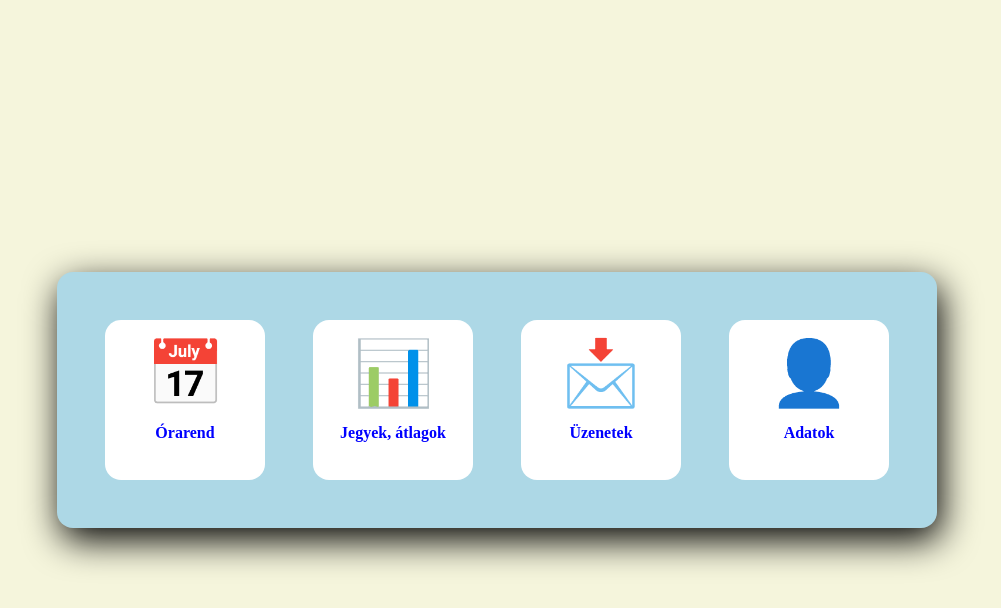
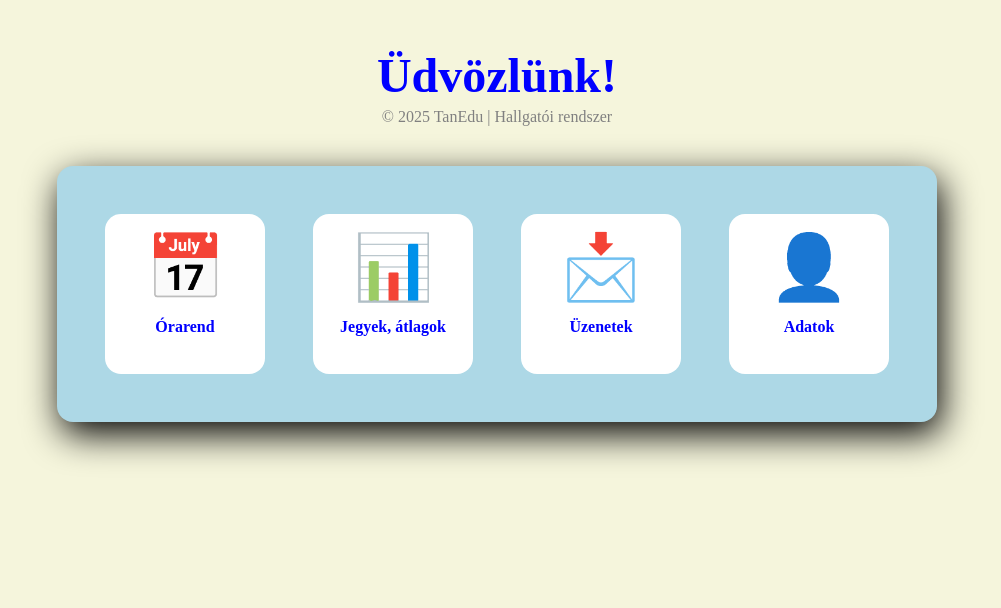
Before and after one commit to ricsix19/SZFM-TANEDU-PROJECT, a plain HTML site: page frontend/homepage.html in a window 1280 px wide. Shown: the whole page, without its empty margins (143-1144 px from the left). Drawn offline with Linux system fonts and the light colour scheme.

Commit message:
kezdőoldal 1.2

```diff
--- a/frontend/homepage.html
+++ b/frontend/homepage.html
@@ -7,7 +7,11 @@
     <title>Kezdőoldal</title>
 </head>
 <body>
-    <div class="options">
+    <div class="fejlec">
+        <p class="udvozles">Üdvözlünk!</p>
+        <h1>© 2025 TanEdu | Hallgatói rendszer</h1>
+    </div>
+    <div class="hatter">
         <div class="opciok">
             <div class="emoji">📅</div>
             <a href="orarend.html">Órarend</a>
--- a/frontend/index.css
+++ b/frontend/index.css
@@ -2,15 +2,17 @@
     margin: 0;
     padding: 0;
     box-sizing: border-box;
-    font-family: 'Times New Roman', Times, serif
+    font-family: 'Times New Roman', Times, serif;
+    text-align: center;
 }
 
 body {
-    height: 100vh;
+    min-height: 100vh;
     display: flex;
+    flex-direction: column;
     align-items: center;
-    justify-content: center;
     background: beige;
+    padding-top: 3em;
 }
 
 .login-container {
@@ -23,6 +25,22 @@ body {
     text-align: center;
 }
 
+.fejlec {
+    margin-bottom: 2.5em;
+}
+
+.udvozles {
+    font-size: 3em;
+    font-weight: bold;
+    color: blue;
+    margin-bottom: 0.1em;
+}
+
+.fejlec h1 {
+    font-size: 1em;
+    color: gray;
+    font-weight: normal;
+}
 .login-container h1 {
     color: blue;
     font-size: 2.2em;
@@ -98,7 +116,7 @@ button:hover {
   }
 }
 
-.options {
+.hatter {
     display: flex;
     justify-content: center;
     align-items: center;
```
Also changed, not shown: frontend/adatok.html (+2 -0 lines), frontend/jegyek.html (+1 -1 lines), frontend/orarend.html (+1 -1 lines), frontend/uzenetek.html (+2 -0 lines).
